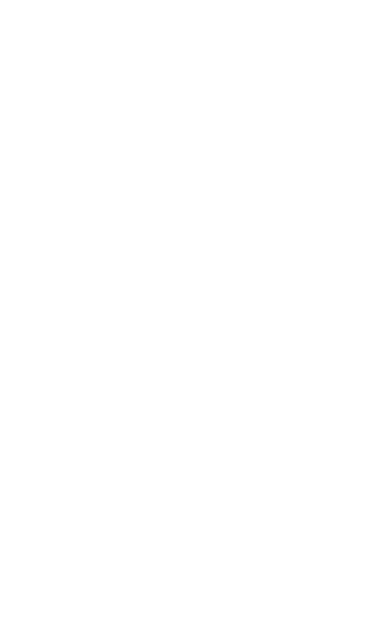
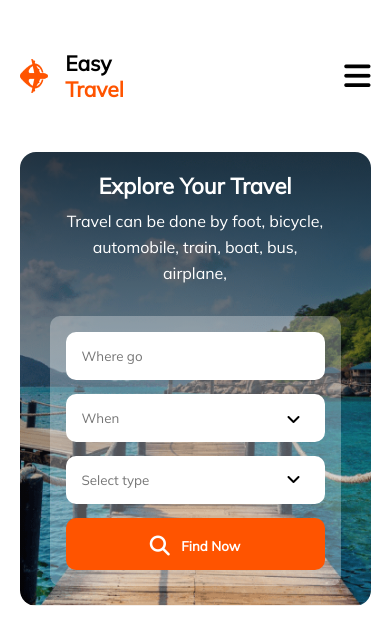
Before and after one commit to Al-amin07/Assignment-2, a plain HTML site: page index.html in a window 390 px wide. Drawn offline with Linux system fonts and the light colour scheme.

Commit message:
Header is Finished

```diff
--- a/index.html
+++ b/index.html
@@ -5,8 +5,51 @@
     <meta name="viewport" content="width=device-width, initial-scale=1.0">
     <title>Document</title>
     <link rel="stylesheet" href="style.css">
+    <script src="https://kit.fontawesome.com/3ee071f63d.js" crossorigin="anonymous"></script>
 </head>
 <body>
+    <header class="width">
+      <nav>
+        <div class="title-container">
+            <img src="Images/Group 40071 (2).png" alt="">
+            <h2>Easy <span class="orange">Travel</span></h2>
+        </div>
+        <ul>
+            <li><a href="" class="orange">Home</a></li>
+            <li><a href="">Packages</a></li>
+            <li><a href="">Testimonial</a></li>
+            <li><a href="">Blog</a></li>
+            <li><a href="">Contact</a></li>
+            <li class="hidden"><i class="fa-solid fa-bars"></i></li>
 
+        </ul>
+      </nav>
+    <div class="banner">
+         <h2 class="banner-title">Explore Your Travel</h2>
+         <p class="banner-desc">Travel can be done by foot, bicycle, automobile, train, boat, bus, airplane,</p>
+         <div class="banner-input">
+           <label for="">
+            <input type="text" name="" id="" placeholder="Where go">
+
+           </label>
+           <label for="">
+            <input type="text" name="" id="" placeholder="When">
+            <i class="fa-solid fa-angle-down one"></i>
+           </label>
+           <label for="">
+            <input type="text" name="" id="" placeholder="Select type">
+            <i class="fa-solid fa-angle-down two"></i>
+           </label>
+           <button class="btn"><i class="fa-solid fa-magnifying-glass"></i> Find Now</button>
+
+         </div>
+        </div>
+    </header>
+    <main>
+
+    </main>
+    <footer>
+
+    </footer>
 </body>
 </html>
--- a/style.css
+++ b/style.css
@@ -0,0 +1,187 @@
+@import url('https://fonts.googleapis.com/css2?family=Inter&family=Merriweather&family=Mulish:wght@300;400&family=Poppins:ital,wght@0,400;0,500;0,600;1,300;1,400;1,500&family=Sora&family=Work+Sans:wght@300;400&display=swap');
+*{
+    margin: 0;
+    padding: 0;
+    font-family: 'Mulish', sans-serif;
+    box-sizing: border-box;
+}
+.width{
+    width: 82%;
+    margin-right: auto;
+    margin-left: auto;
+}
+.title{
+    font-size: 2.5rem;
+    font-weight: 800;
+    color: #131318;
+}
+.desc{
+    color: rgba(19, 19, 24, 0.70);
+    line-height: 26px;
+
+
+}
+
+/* Nav Ber
+************/
+
+nav{
+    display: flex;
+    justify-content: space-between;
+    margin-top: 50px;
+    margin-bottom: 50px;
+}
+.hidden{
+    display: none;
+}
+.title-container{
+    display: flex;
+    align-items: center;
+    gap: 17px;
+}
+.title-container h2{
+    font-size: 2.25rem;
+}
+.orange{
+    color: #FF5400;
+    font-weight: 700;
+}
+nav ul{
+    display: flex;
+    align-items: center;
+    gap: 40px;
+}
+nav li{
+    list-style-type: none;
+}
+nav a{
+    text-decoration: none;
+    color: #424247;
+    font-size: 18px;
+}
+
+/* Banner Section
+*******************/
+.banner{
+    width: 100%;
+    background: linear-gradient(180deg, rgba(19, 19, 24, 0.80) 0%, rgba(19, 19, 24, 0.00) 100%),url('Images/Group\ 13\ \(1\)\ \(1\).png');
+    background-repeat: no-repeat;
+    background-size: 100%;
+    padding: 106px 185px;
+
+    margin-right: 135px;
+    border-radius: 16px;
+}
+.banner-input{
+    color: rgba(19, 19, 24, 0.50);
+    background: rgba(255, 255, 255, 0.30);
+    padding: 16px;
+    display: flex;
+    /* justify-content: space-between; */
+    gap: 14px;
+    border-radius: 10px;
+}
+.banner-input input{
+    padding: 16px;
+    border: 0;
+    border-radius: 10px;
+    width: 160px;
+}
+.banner-title{
+    font-size: 4rem;
+    font-weight: bold;
+    color: white;
+    text-align: center;
+}
+.banner-desc{
+    margin-top: 24px;
+    margin-bottom: 48px;
+    color: white;
+    text-align: center;
+    padding: 0 50px;
+    line-height: 26px;
+}
+label i{
+    /* font-size: 20px; */
+    position: relative;
+    right: 40px;
+    color: rgb(0, 0, 0);
+}
+
+label{
+    display: block;
+}
+.btn{
+    color: white;
+    background-color: #FF5400;
+    padding: 16px 25px;
+    border: 0;
+    border-radius: 10px;
+    font-weight: 700;
+}
+.btn i{
+    margin-right: 8px;
+   position: relative;
+   top: 2px;
+    font-size: 20px;
+
+}
+
+@media screen and (max-width:600px) {
+    .width{
+        width: 90%;
+    }
+    .banner{
+        width: 100%;
+    }
+    .hidden{
+        display: block;
+
+        font-size: 30px;
+    }
+    .title-container img{
+        width: 28.724px;
+        height: 33.516px;
+    }
+    .title-container h2{
+        font-size: 21px;
+    }
+    .banner{
+        padding: 20px 30px;
+        background-size: cover;
+        background-position: center;
+    }
+    .banner-input{
+        flex-direction: column;
+        position: relative;
+    }
+    nav a{
+        display: none;
+    }
+    .banner-input input{
+        width: 100%;
+    }
+    .banner-title{
+        font-size: 22px;
+    }
+    .banner-desc{
+        margin-top: 8px;
+        margin-bottom: 30px;
+
+        padding: 0 10px;
+
+    }
+    label i{
+        /* font-size: 20px; */
+        position: absolute;
+        right: 40px;
+
+
+    }
+    .one{
+        top: 95px;
+    }
+    .two{
+        top: 155px;
+    }
+}
```
